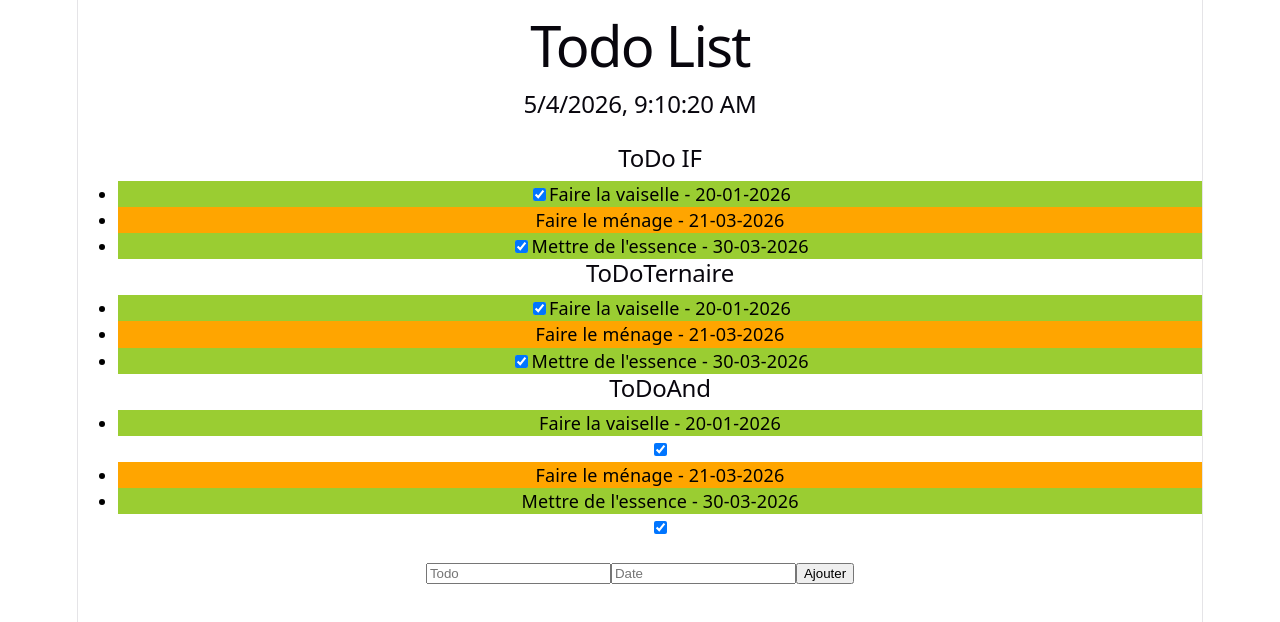
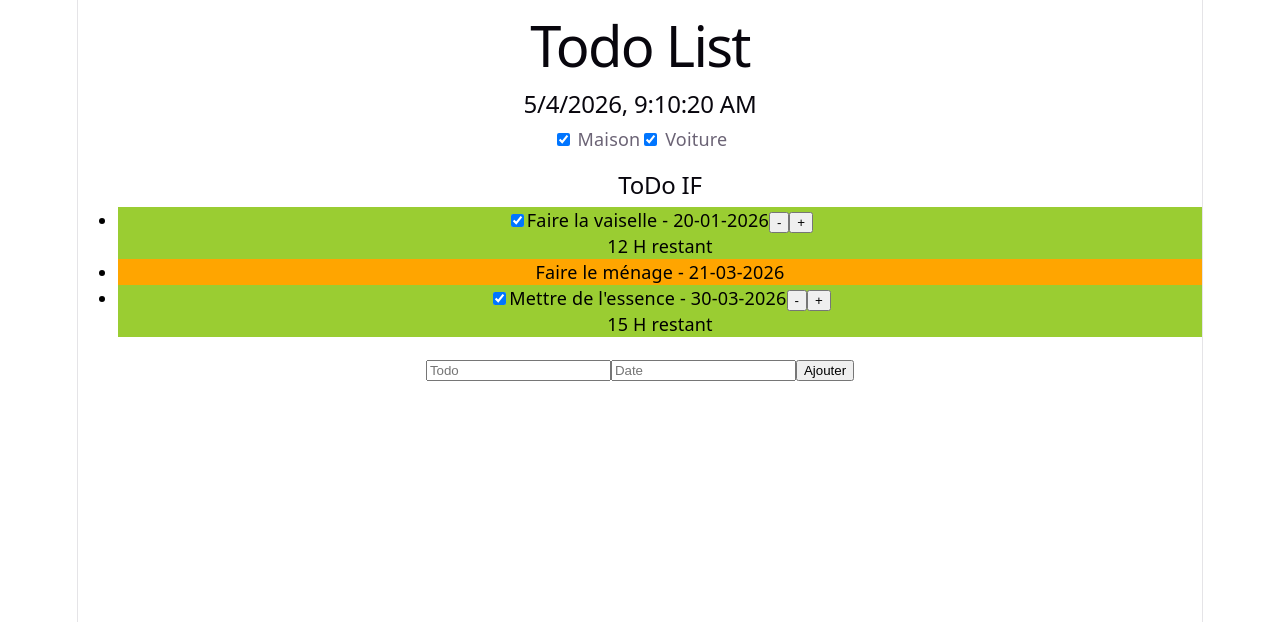
Before and after one commit to underfr/react-ex-1, a React (Vite) app: page / in a window 1280 px wide. Shown: the top 622 px of the page. Built offline with nearby package versions, Linux system fonts and the light colour scheme.

Commit message:
Feature: Add states and filter

```diff
--- a/src/App.jsx
+++ b/src/App.jsx
@@ -1,103 +1,125 @@
-import './App.css'
+import { useState } from "react";
+import "./App.css";
 
 const TODOS = [
   {
     id: 0,
-    todo:'Faire la vaiselle',
-    date:'20-01-2026',
-    checked: true
+    todo: "Faire la vaiselle",
+    date: "20-01-2026",
+    heure: 12,
+    categorie: "Maison",
+    checked: true,
   },
   {
     id: 1,
-    todo:'Faire le ménage',
-    date: '21-03-2026',
-    checked: false
+    todo: "Faire le ménage",
+    date: "21-03-2026",
+    heure: 6,
+    categorie: "Maison",
+    checked: false,
   },
   {
     id: 2,
-    todo:"Mettre de l'essence",
-    date:'30-03-2026',
-    checked: true
-  }
-]
+    todo: "Mettre de l'essence",
+    date: "30-03-2026",
+    heure: 15,
+    categorie: "Voiture",
+    checked: true,
+  },
+];
 
-function ToDo({todo}) {
+function ToDo({ todo, heureRestante }) {
+  const [heure, setHeure] = useState(heureRestante);
 
-    function handleClick(){
-      alert(todo.todo)
+  function handleClickMinus() {
+    heure > 0 ? setHeure(heure - 1) : setHeure(0);
   }
 
-    if(todo.checked) {
+  function handleClickPlus() {
+    setHeure(heure + 1);
+  }
+
+  if (todo.checked) {
     return (
-        <li className='green' onClick={handleClick}><input type='checkbox' defaultChecked/>{todo.todo} - {todo.date}</li>
-      )
+      <li className="green">
+        <input type="checkbox" defaultChecked />
+        {todo.todo} - {todo.date}
+        <button onClick={handleClickMinus}>-</button>
+        <button onClick={handleClickPlus}>+</button>
+        <p>{heure} H restant</p>
+      </li>
+    );
   }
   return (
-      <li className='orange' onClick={handleClick}>{todo.todo} - {todo.date}</li>
-    )
+    <li className="orange">
+      {todo.todo} - {todo.date}
+    </li>
+  );
 }
 
-function ToDoTernaire({todo}) {
-  return (
-    todo.checked
-    ? <li className='green'><input type='checkbox' defaultChecked/>{todo.todo} - {todo.date}</li>
-    : <li className='orange'>{todo.todo} - {todo.date}</li>
-  )
-}
-
-function ToDoAnd({todo}){
-  return <>
-    {todo.checked ? <li className='green'>{todo.todo} - {todo.date}</li> : <li className='orange'>{todo.todo} - {todo.date}</li>}
-    {todo.checked && <input type='checkbox' defaultChecked/>}
-  </>
-}
-
-function Form({onSubmit}){
-  function handleChange(e){
-    console.log(e.target.value)
+function Form({ onSubmit }) {
+  function handleChange(e) {
+    console.log(e.target.value);
   }
   return (
     <form onSubmit={onSubmit}>
-      <input type="text" placeholder="Todo" onChange={(e)=>handleChange(e)}/>
-      <input type="text" placeholder="Date" onChange={(e)=>handleChange(e)}/>
-      <input type="submit" value="Ajouter"/>
+      <input type="text" placeholder="Todo" onChange={(e) => handleChange(e)} />
+      <input type="text" placeholder="Date" onChange={(e) => handleChange(e)} />
+      <input type="submit" value="Ajouter" />
     </form>
-  )
+  );
 }
 
-function App(){
+function App() {
+  const [maison, setMaison] = useState(true);
+  const [voiture, setVoiture] = useState(true);
 
-  function handleSubmit(e){
-    e.preventDefault()
-    const INPUTS = document.querySelectorAll('input[type="text"]')
-    INPUTS.forEach(input => {
-      console.log(input.value)
-    })
+  const TODOLIST = TODOS.filter((el) => {
+    if (el.categorie == "Maison" && !maison == true) {
+      return false;
+    }
+    if (el.categorie == "Voiture" && !voiture == true) {
+      return false;
+    }
+    return true;
+  });
+
+  function handleSubmit(e) {
+    e.preventDefault();
+    const INPUTS = document.querySelectorAll('input[type="text"]');
+    INPUTS.forEach((input) => {
+      console.log(input.value);
+    });
   }
 
-  const DATE = new Date()
+  const DATE = new Date();
   return (
     <>
       <h1>Todo List</h1>
       <h2>{DATE.toLocaleString()}</h2>
+      <section>
+        <input
+          type="checkbox"
+          checked={maison}
+          onChange={() => setMaison(!maison)}
+        />{" "}
+        Maison
+        <input
+          type="checkbox"
+          checked={voiture}
+          onChange={() => setVoiture(!voiture)}
+        />{" "}
+        Voiture
+      </section>
       <ul>
         <h2>ToDo IF</h2>
-      {TODOS.map((todo)=>
-        <ToDo key={todo.id} todo={todo}/>
-      )}
-      <h2>ToDoTernaire</h2>
-      {TODOS.map((todo)=>
-        <ToDoTernaire key={todo.id} todo={todo}/>
-      )}
-      <h2>ToDoAnd</h2>
-      {TODOS.map((todo)=>
-        <ToDoAnd key={todo.id} todo={todo}/>
-      )}
+        {TODOLIST.map((todo) => (
+          <ToDo key={todo.id} todo={todo} heureRestante={todo.heure} />
+        ))}
       </ul>
-    <Form onSubmit={(e)=>handleSubmit(e)}/>
+      <Form onSubmit={(e) => handleSubmit(e)} />
     </>
-  )
+  );
 }
 
-
-export default App
+export default App;
```
Lines whose indentation alone changed are shown as unchanged.
